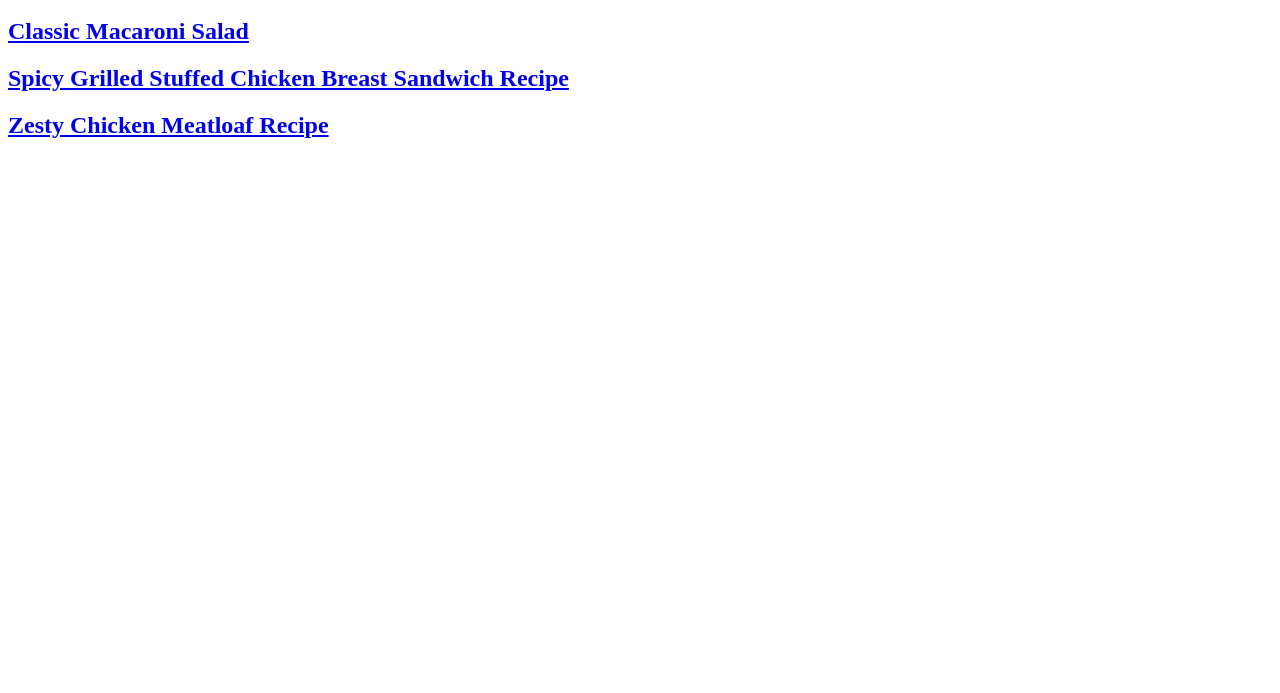
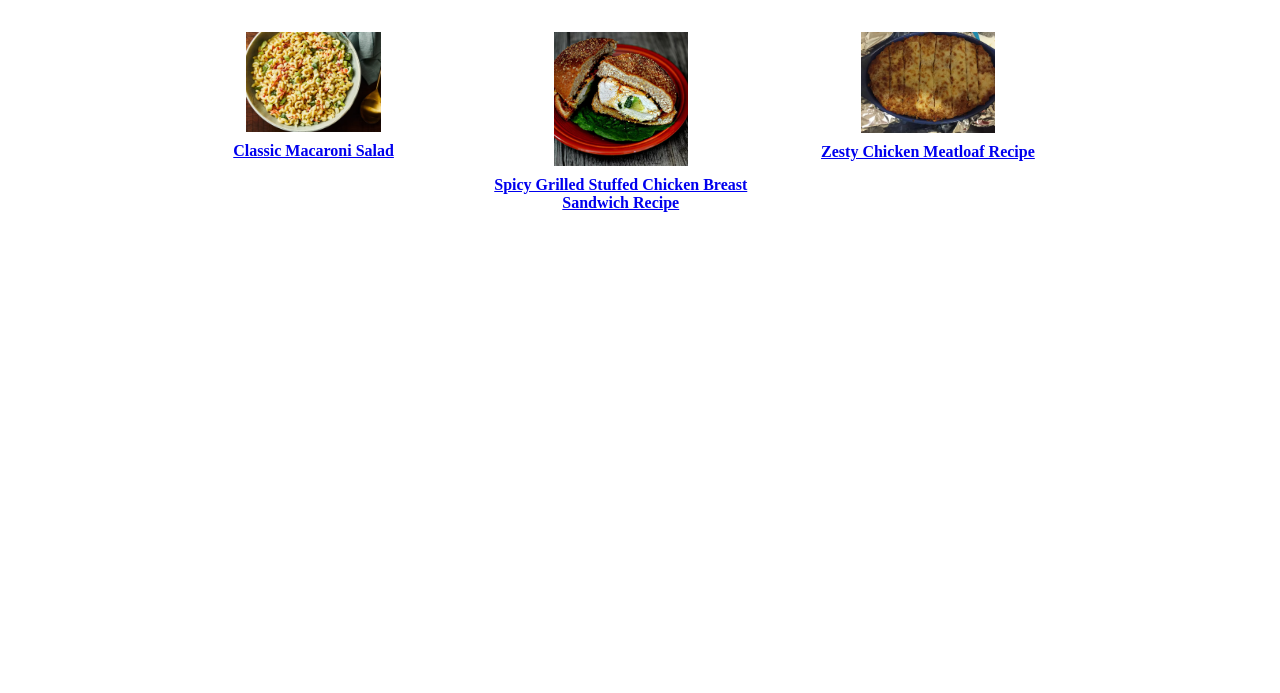
Before and after one commit to shiveshtripathi/odin-recipes, a plain HTML site: page index.html in a window 1280 px wide. Shown: the part 107-800 px from the top of the page. Drawn offline with Linux system fonts and the light colour scheme.

Commit message:
add css and create card for homepage

```diff
--- a/index.html
+++ b/index.html
@@ -8,12 +8,25 @@
   </head>
   <body>
     <h1 class="main-heading"><a href="index.html">Odin Recipes</a></h1>
+    <div class="recipe-card">
+      <div class="classic-macroni-salad card">
+        <img
+          src="./img/classic-macaroni-salad.webp"
+          alt="Classic Macaroni Salad"
+        />
         <h2>
-      <a href="./recipes/classic-macaroni-salad.html" rel="noopener noreferrer"
+          <a
+            href="./recipes/classic-macaroni-salad.html"
+            rel="noopener noreferrer"
             >Classic Macaroni Salad</a
           >
         </h2>
-
+      </div>
+      <div class="spicy-grilled-stuffed-chicken-breast-sandwich card">
+        <img
+          src="./img/spicy-grilled-stuffed-chicken-breast-sandwich.webp"
+          alt="Image of Spicy Grilled Stuffed Chicken Breast Sandwich"
+        />
         <h2>
           <a
             href="./recipes/spicy-grilled-stuffed-chicken-breast-sandwich.html"
@@ -21,11 +34,20 @@
             >Spicy Grilled Stuffed Chicken Breast Sandwich Recipe</a
           >
         </h2>
-
+      </div>
+      <div class="zesty-chicken-meatloaf card">
+        <img
+          src="./img/zesty-chicken-meatloaf.webp"
+          alt="Image of Zesty Chicken Meatloaf"
+        />
         <h2>
-      <a href="./recipes/zesty-chicken-meatloaf.html" rel="noopener noreferrer"
+          <a
+            href="./recipes/zesty-chicken-meatloaf.html"
+            rel="noopener noreferrer"
             >Zesty Chicken Meatloaf Recipe</a
           >
         </h2>
+      </div>
+    </div>
   </body>
 </html>
--- a/style.css
+++ b/style.css
@@ -1,8 +1,57 @@
 body {
   font-family: 'Times New Roman', Times, serif;
+  margin: 0;
 }
 
 .main-heading {
   text-align: center;
   font-size: 50px;
+  border-style: none none ridge none;
+  margin-top: 5px;
 }
+
+.recipe-card {
+  background: #fff;
+  max-width: 960px;
+  padding: 20px;
+  margin: 0 auto;
+  /* border: solid salmon; */
+  align-content: center;
+}
+
+/* .classic-macroni-salad {
+  border: solid blue;
+}
+
+.spicy-grilled-stuffed-chicken-breast-sandwich {
+  border: solid blueviolet;
+}
+.zesty-chicken-meatloaf {
+  border: solid rgb(114, 250, 116);
+} */
+
+.recipe-card::after {
+  content: '';
+  display: block;
+  clear: both;
+}
+.card img {
+  display: block;
+  margin: 0 auto;
+  width: 50%;
+}
+
+.card h2 {
+  color: #999;
+  margin: 10px 0;
+  text-align: center;
+  font-size: 100%;
+}
+
+.card {
+  float: left;
+  /* background: #eee; */
+  width: 28%;
+  margin: 1%;
+  padding: 1%;
+}
```
Lines whose indentation alone changed are shown as unchanged.
